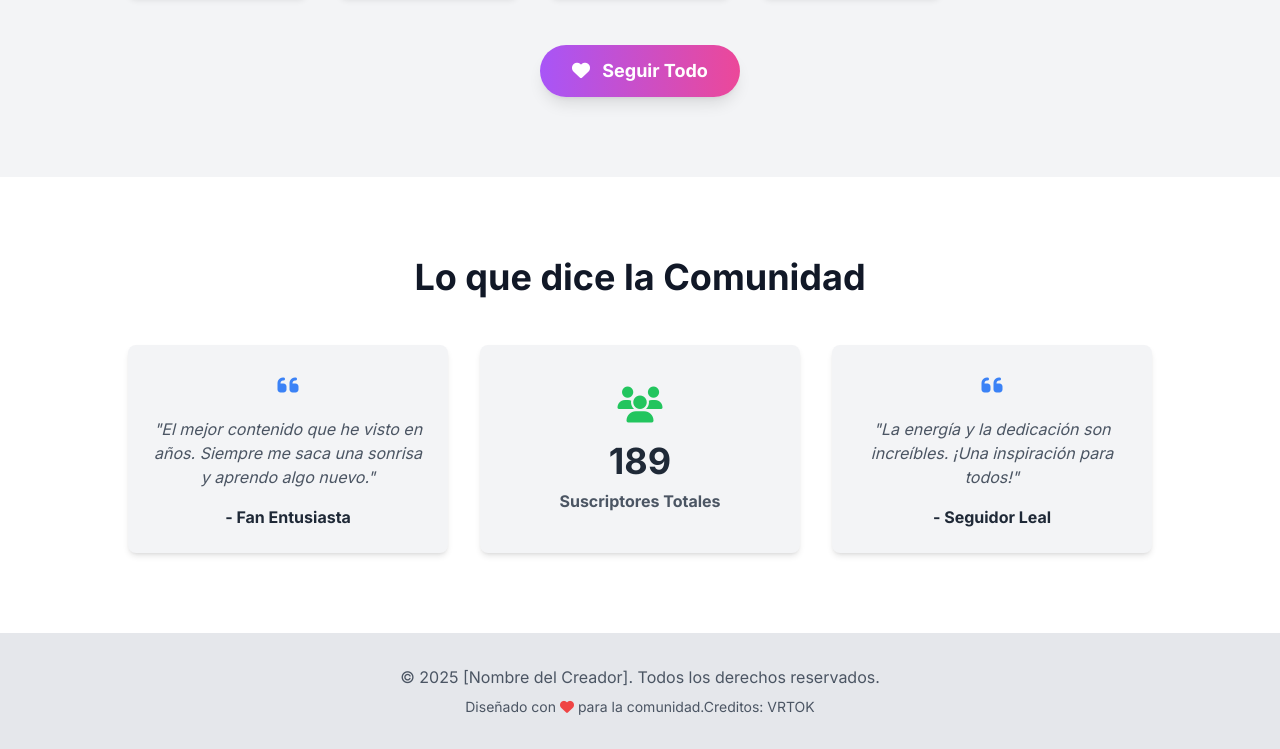
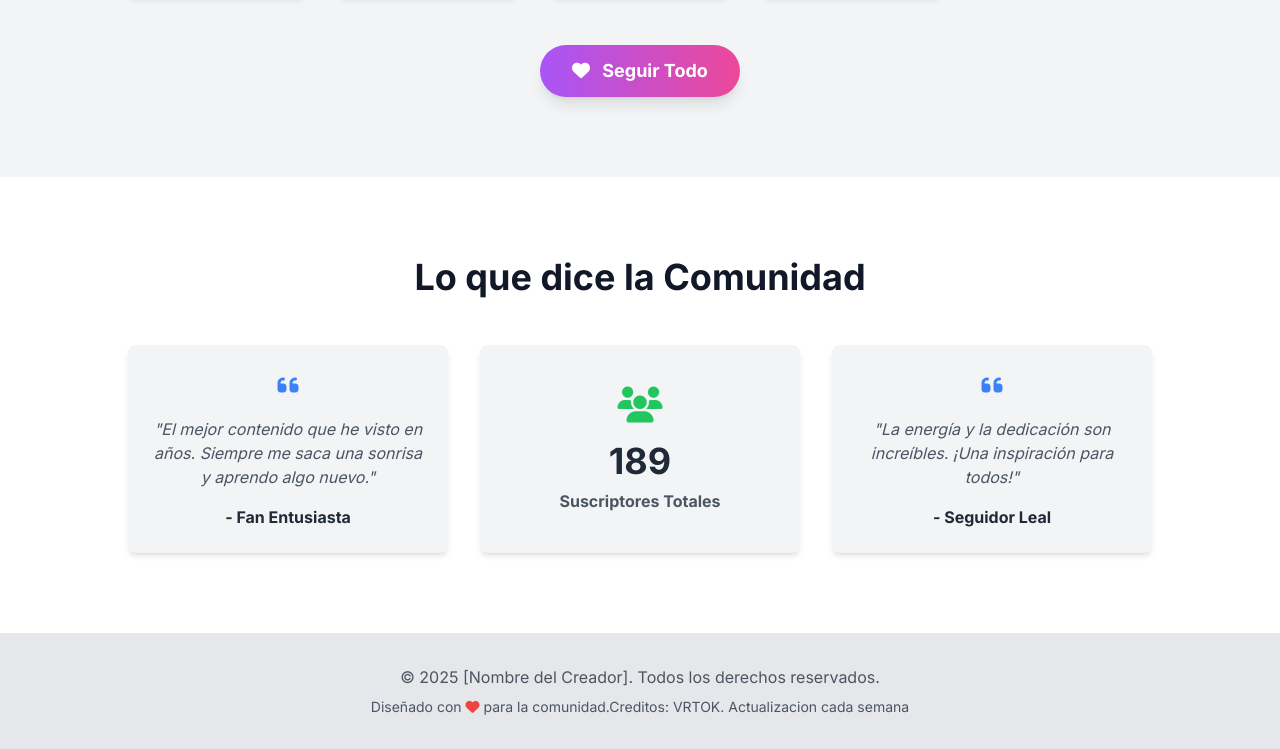
Before and after one commit to Novamiau/mi-sitio-web, a website: page index.html in a window 1280 px wide. Shown: the part 1931-2680 px from the top of the page. Drawn offline with nearby package versions, Linux system fonts and the light colour scheme.

Commit message:
Update index.html

```diff
--- a/index.html
+++ b/index.html
@@ -257,7 +257,8 @@
     <footer class="bg-gray-200 dark:bg-gray-800 py-8 text-center text-gray-600 dark:text-gray-400">
         <div class="container mx-auto">
             <p>&copy; <span id="current-year"></span> [Nombre del Creador]. Todos los derechos reservados.</p>
-            <p class="text-sm mt-2">Diseñado con <i class="fas fa-heart text-red-500"></i> para la comunidad.Creditos: VRTOK</p>
+            <p class="text-sm mt-2">Diseñado con <i class="fas fa-heart text-red-500"></i> para la comunidad.Creditos: VRTOK.
+                Actualizacion cada semana</p>
             </div>
     </footer>
 
```
